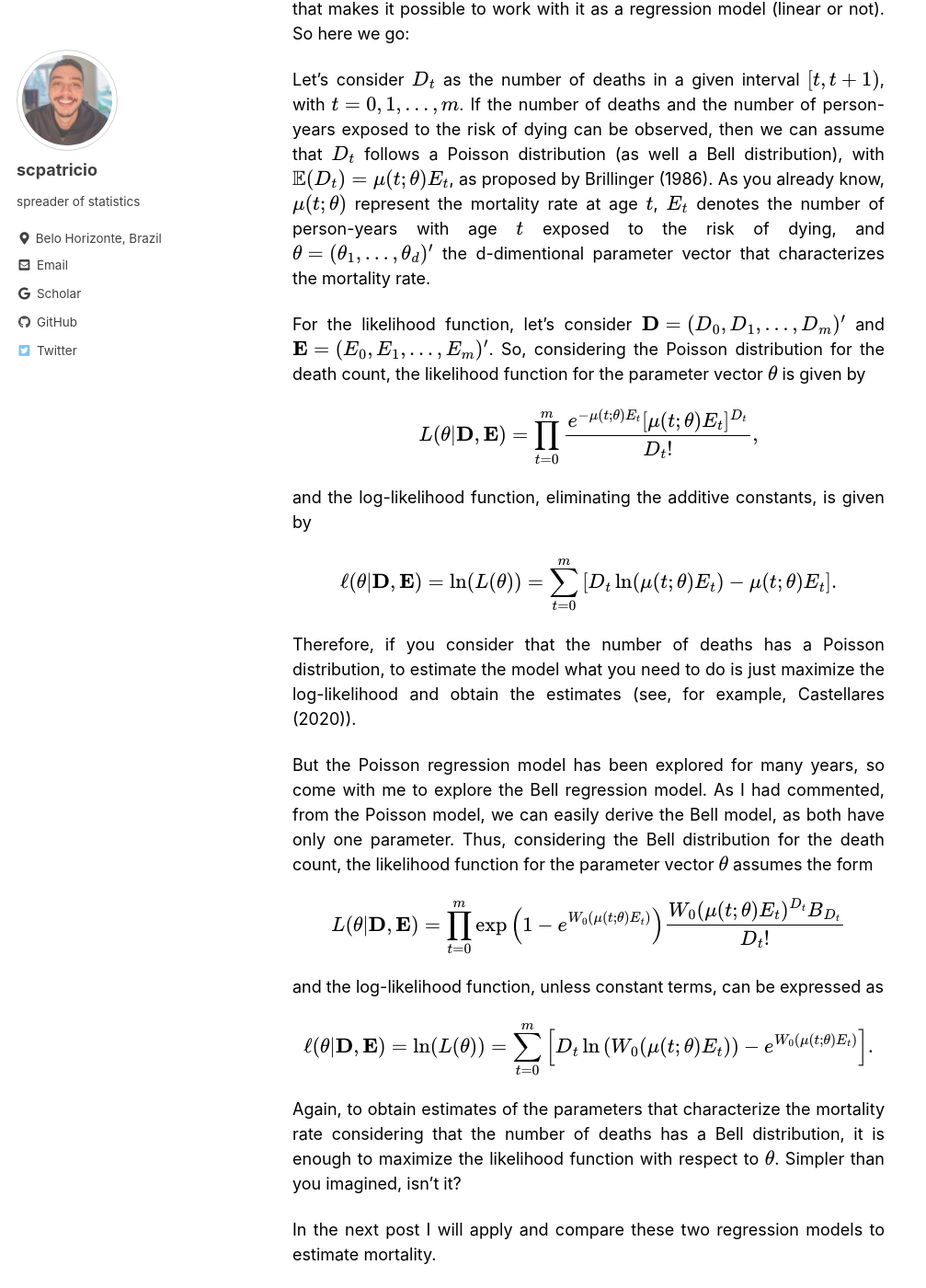
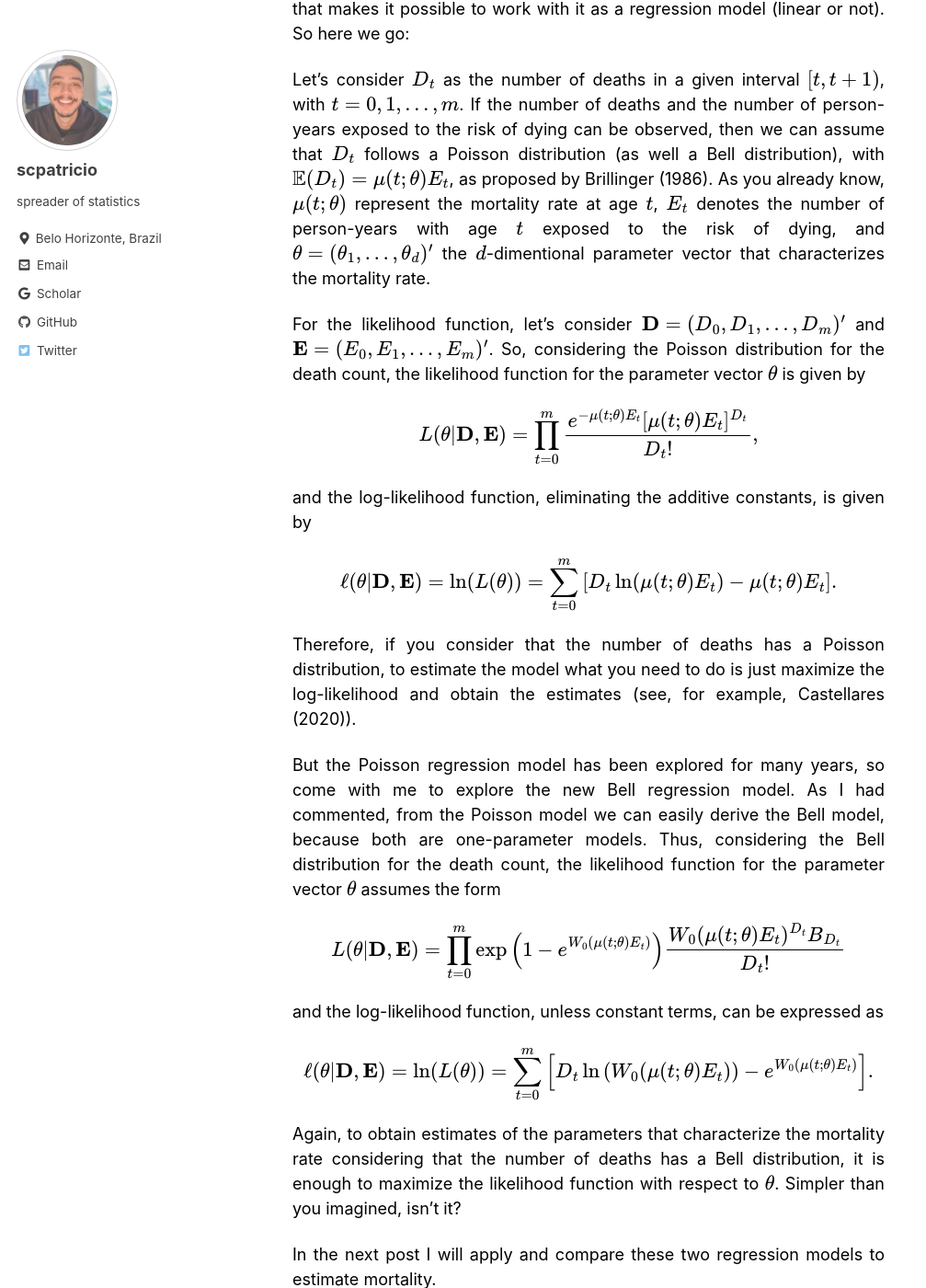
Before and after one commit to scpatricio/scpatricio.github.io, a Jekyll site: the page built from _posts/2020-07-23-bell_reg.md, in a window 1280 px wide and 1400 px high, scrolled down 627 px. Shown: the whole window at 92% size, without its empty margins (0-1007 px from the left). Built offline with Jekyll 4.4.1, drawn with Linux system fonts in a browser that asks for light colours; cached includes are drawn as plain includes; formulas are drawn with MathJax 3.

Commit message:
bell_reg_new

```diff
--- a/_posts/2020-07-23-bell_reg.md
+++ b/_posts/2020-07-23-bell_reg.md
@@ -13,7 +13,7 @@ A few days ago I made a post about the Bell distribution, and showed some of its
 As I mentioned, the Bell distribution is part of the exponential Family, and that makes it possible to work with it as a regression model (linear or not). So here we go:
 
 Let's consider $$D_t$$ as the number of deaths in a given interval $$[t, t+1)$$, with $$t = 0, 1, \dots, m$$. If the number of deaths and the number of person-years exposed to the risk of dying can be observed, then we can assume that $$D_t$$ follows a Poisson distribution (as well a Bell distribution), with $$\mathbb{E}(D_t) = \mu(t; \mathbf{\theta})E_t $$, as proposed by Brillinger (1986). As you already know, $$\mu(t; \mathbf{\theta})$$ represent the mortality rate at age $$t$$, $$E_t$$ denotes the number of person-years with age $$t$$ exposed to the risk of dying, and $$\mathbf{\theta} = (\theta_1, \dots, \theta_d)
-'$$ the d-dimentional parameter vector that characterizes the mortality rate.
+'$$ the $$d$$-dimentional parameter vector that characterizes the mortality rate.
 
 For the likelihood function, let's consider $$\mathbf{D} = (D_0, D_1, \dots, D_m)'$$ and $$\mathbf{E} = (E_0, E_1, \dots, E_m)'$$. So, considering the Poisson distribution for the death count, the likelihood function for the parameter vector $$\mathbf{\theta}$$ is given by
 
@@ -31,7 +31,7 @@ $$
 
 Therefore, if you consider that the number of deaths has a Poisson distribution, to estimate the model what you need to do is just maximize the log-likelihood and obtain the estimates (see, for example, Castellares (2020)).
 
-But the Poisson regression model has been explored for many years, so come with me to explore the Bell regression model. As I had commented, from the Poisson model, we can easily derive the Bell model, as both have only one parameter. Thus, considering the Bell distribution for the death count, the likelihood function for the parameter vector $\mathbf \theta$ assumes the form
+But the Poisson regression model has been explored for many years, so come with me to explore the new Bell regression model. As I had commented, from the Poisson model we can easily derive the Bell model, because both are one-parameter models. Thus, considering the Bell distribution for the death count, the likelihood function for the parameter vector $\mathbf{\theta}$ assumes the form
 
 $$
 L(\mathbf{\theta}|\mathbf{D},\mathbf{E}) = \prod_{t=0}^m
```
